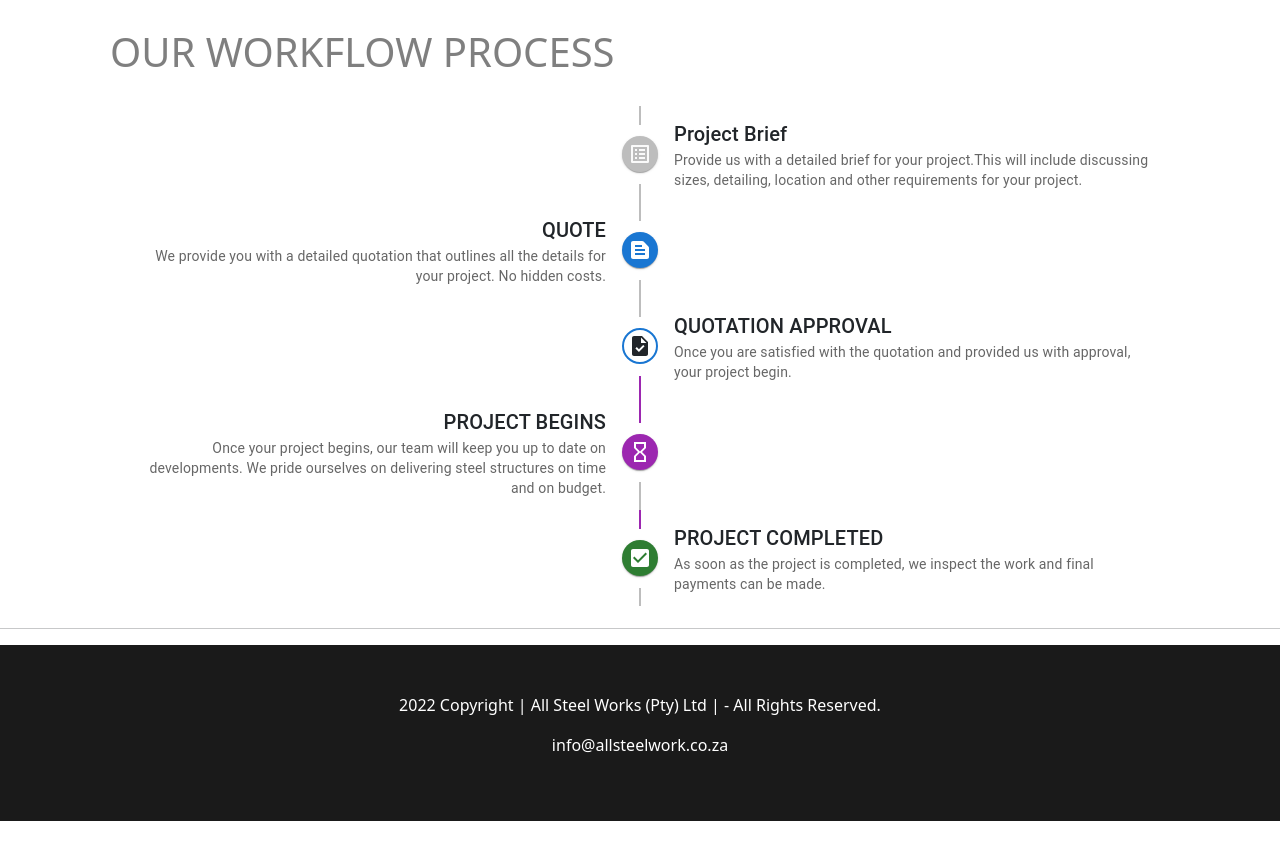
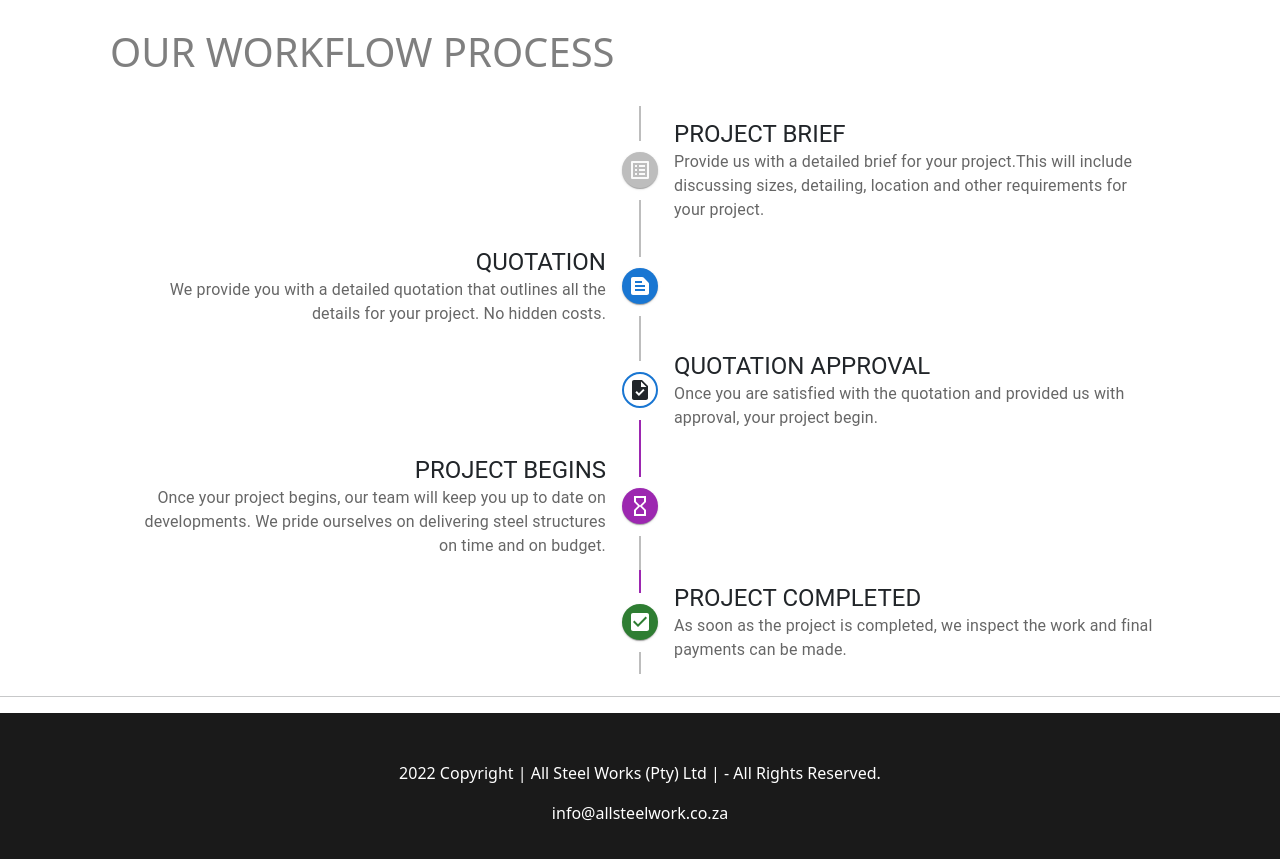
Before and after one commit to Owzaa/steel-app, a React (Create React App) app: page / in a window 1280 px wide. Shown: the part 2560-3419 px from the top of the page. Before the commit the page ends 3381 px from the top, so only its background shows below. Built offline with nearby package versions, Linux system fonts and the light colour scheme.

Commit message:
updated workflow

```diff
--- a/src/components/Utilities/WorkFlow.js
+++ b/src/components/Utilities/WorkFlow.js
@@ -4,7 +4,6 @@ import TimelineItem from '@mui/lab/TimelineItem';
 import TimelineSeparator from '@mui/lab/TimelineSeparator';
 import TimelineConnector from '@mui/lab/TimelineConnector';
 import TimelineContent from '@mui/lab/TimelineContent';
-import TimelineOppositeContent from '@mui/lab/TimelineOppositeContent';
 import TimelineDot from '@mui/lab/TimelineDot';
 import ListAltIcon from '@mui/icons-material/ListAlt';
 import TaskIcon from '@mui/icons-material/Task';
@@ -25,10 +24,10 @@ function WorkFlow() {
                   <TimelineConnector />
               </TimelineSeparator>
               <TimelineContent sx={{ py: '12px', px: 2 }}>
-                  <Typography variant="h6" component="span">
-                      Project Brief
+                  <Typography variant="h5" component="span" className='align-center'>
+                      PROJECT BRIEF
                   </Typography>
-                  <Typography variant="body2"
+                  <Typography variant="body1"
                       color="text.secondary">
                     Provide us with a detailed brief for your project.This will include discussing sizes, detailing,
                     location and other requirements for your project.
@@ -36,13 +35,7 @@ function WorkFlow() {
               </TimelineContent>
           </TimelineItem>
           <TimelineItem>
-              <TimelineOppositeContent
-                  sx={{ m: 'auto 0' }}
-                  variant="body2"
-                  color="text.secondary"
-              >
 
-              </TimelineOppositeContent>
               <TimelineSeparator>
                   <TimelineConnector />
                   <TimelineDot color="primary">
@@ -51,10 +44,10 @@ function WorkFlow() {
                   <TimelineConnector />
               </TimelineSeparator>
               <TimelineContent sx={{ py: '12px', px: 2 }}>
-                  <Typography variant="h6" component="span">
-                      QUOTE
+                  <Typography variant="h5" component="span">
+                      QUOTATION
                   </Typography>
-                  <Typography variant="body2"
+                  <Typography variant="body1"
                       color="text.secondary"> We provide you with a detailed quotation that outlines
                 all the details for your project. No hidden costs.</Typography>
               </TimelineContent>
@@ -68,10 +61,10 @@ function WorkFlow() {
                   <TimelineConnector sx={{ bgcolor: 'secondary.main' }} />
               </TimelineSeparator>
               <TimelineContent sx={{ py: '12px', px: 2 }}>
-                  <Typography variant="h6" component="span">
+                  <Typography variant="h5" component="span">
                     QUOTATION APPROVAL
                   </Typography>
-                  <Typography variant="body2"
+                  <Typography variant="body1"
                       color="text.secondary">
                     Once you are satisfied with the quotation and  provided us with approval,
                     your project begin.
@@ -87,10 +80,10 @@ function WorkFlow() {
                   <TimelineConnector />
               </TimelineSeparator>
               <TimelineContent sx={{ py: '12px', px: 2 }}>
-                  <Typography variant="h6" component="span">
+                  <Typography variant="h5" component="span">
                       PROJECT BEGINS
                   </Typography>
-                  <Typography variant="body2"
+                  <Typography variant="body1"
                       color="text.secondary">
                     Once your project begins, our team will keep you up to date on developments.
                     We pride ourselves on delivering steel structures on time and on budget.
@@ -108,10 +101,10 @@ function WorkFlow() {
                   <TimelineConnector />
               </TimelineSeparator>
               <TimelineContent sx={{ py: '12px', px: 2 }}>
-                  <Typography variant="h6" component="span">
+                  <Typography variant="h5" component="span">
                       PROJECT COMPLETED
                   </Typography>
-                  <Typography variant="body2"
+                  <Typography variant="body1"
                       color="text.secondary">
                       As soon as the project is completed,
                       we inspect the work and final payments can be made.
```
